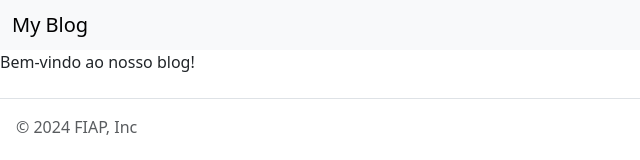
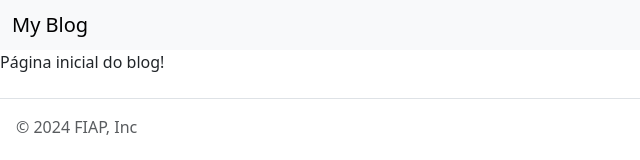
Before and after one commit to juliocmoliveira/Frontend-Engineering-Blog, a React (Vite) app: page / in a window 1280 px wide. Shown: the top 160 px of the page, without its empty margins (0-640 px from the left). Built offline with nearby package versions, Linux system fonts and the light colour scheme.

Commit message:
feat: Add component Home

```diff
--- a/src/App.jsx
+++ b/src/App.jsx
@@ -1,13 +1,7 @@
-import Layout from "./components/Layout";
+import Home from "./components/pages/Home";
 
 function App() {
-  return (
-    <Layout>
-        <main>
-          <p>Bem-vindo ao nosso blog!</p>
-        </main>
-    </Layout>
-  )
+  return <Home/>
 }
 
 export default App;
--- /dev/null
+++ b/src/components/pages/Home.jsx
@@ -0,0 +1,15 @@
+import Layout from "../Layout";
+
+function Home() {
+    return (
+        <Layout>
+            <main>
+                <p>
+                    Página inicial do blog!
+                </p>
+            </main>
+        </Layout>
+    );
+}
+
+export default Home;
```
Also changed, not shown: src/components/pages/Post.jsx (added).
